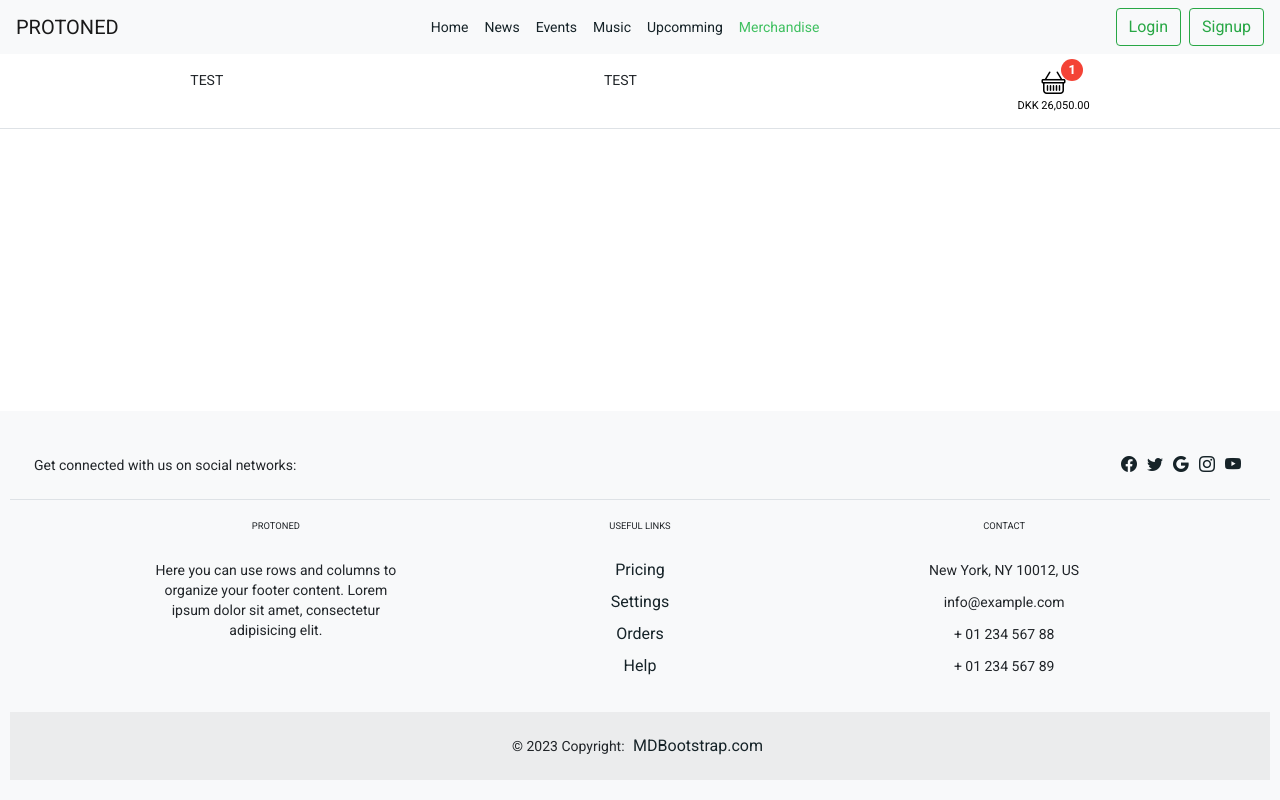
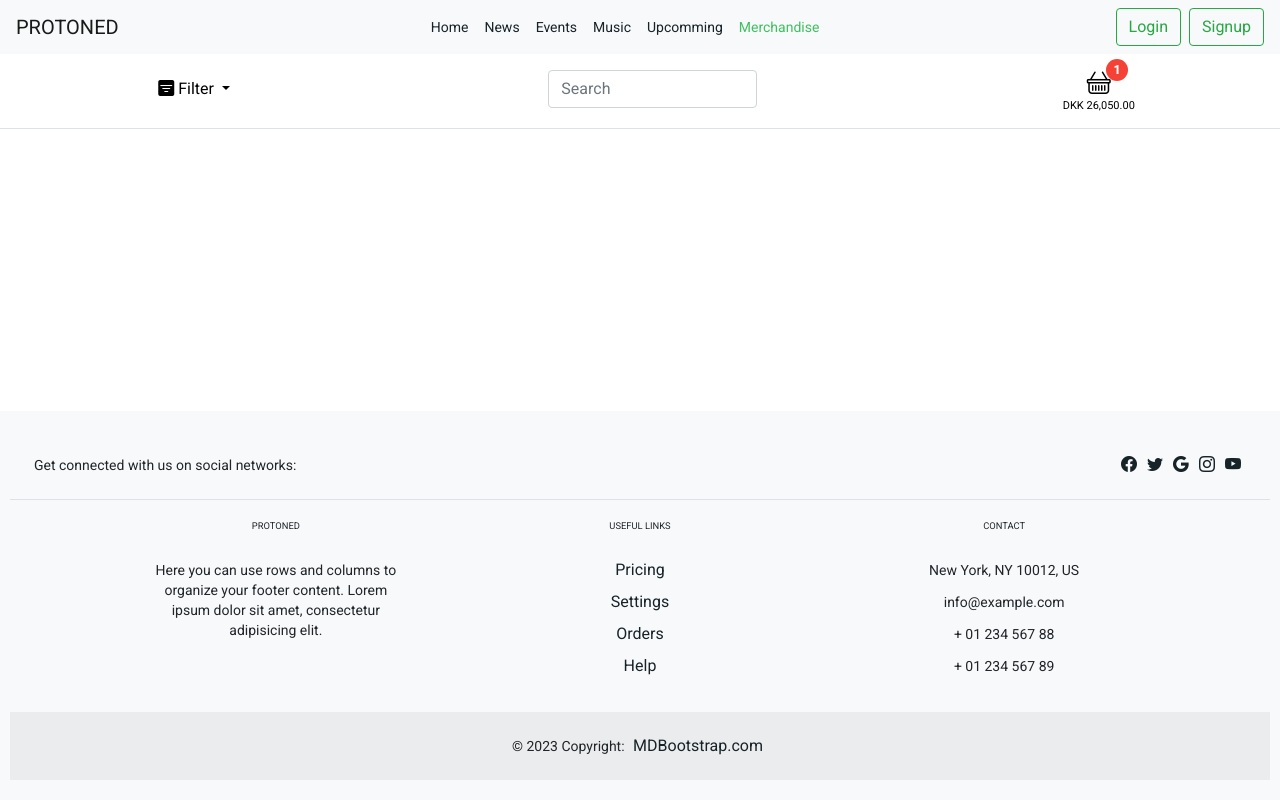
Before and after one commit to NiklasWeinreich/Protoned, an Angular app: page /merchandise in a window 1280 px wide. Built offline with nearby package versions, Linux system fonts and the light colour scheme.

Commit message:
27-01-2023

```diff
--- a/src/app/pages/merchandise/merchandise.component.css
+++ b/src/app/pages/merchandise/merchandise.component.css
@@ -11,14 +11,25 @@
 
 .SumOfMoney{
   font-size: 11px;
-
 }
 
 .SumOfMoney:hover{
   cursor:no;
+  text-decoration: underline;
 }
 
 .mat-badge-medium.mat-badge-above .mat-badge-content {
   left: 60%;
+}
+
+.btn-dropdown{
+  background-color: transparent;
+  outline: none !important;
+
 
 }
+
+.dropdown-menu{
+  outline: none;
+
+}
--- a/src/app/pages/merchandise/merchandise.component.html
+++ b/src/app/pages/merchandise/merchandise.component.html
@@ -1,8 +1,21 @@
 <!--Basket TEST-->
 <form class="d-flex justify-content-around border-bottom mt-3">
-    TEST
+    <div class="dropdown">
+      <button class="btn-dropdown btn dropdown-toggle" style="font-size: 1rem;" type="button" id="dropdownMenuButton" data-toggle="dropdown" aria-haspopup="true" aria-expanded="false">
+        <i class="bi bi-filter-square-fill"></i>
+          Filter
+        <div class="dropdown-menu" aria-labelledby="dropdownMenuButton">
+          <a class="dropdown-item" href="#">Action</a>
+          <a class="dropdown-item" href="#">Another action</a>
+          <a class="dropdown-item" href="#">Something else here</a>
+        </div>
+      </button>
+    </div>
   <form class="d-flex justify-content-around">
-    TEST
+    <div class="container">
+        <input class="form-control me-2" type="search" placeholder="Search" aria-label="Search">
+
+    </div>
   </form>
   <form class="d-flex justify-content-around ">
     <button [routerLink]="['/shop']" routerLinkActive="router-link-active" class="btnImg ">
@@ -11,5 +24,4 @@
       <p class="SumOfMoney fw-medium">{{ '26050' | currency:'DKK ' }}</p>
     </button>
   </form>
-
 </form>
```
